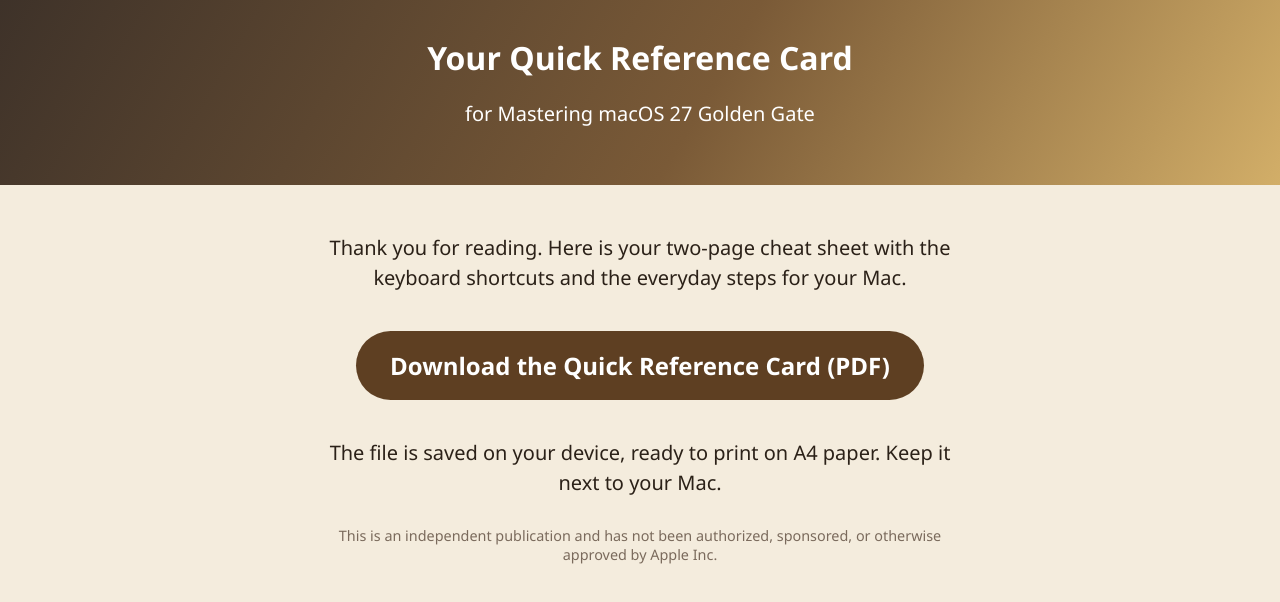
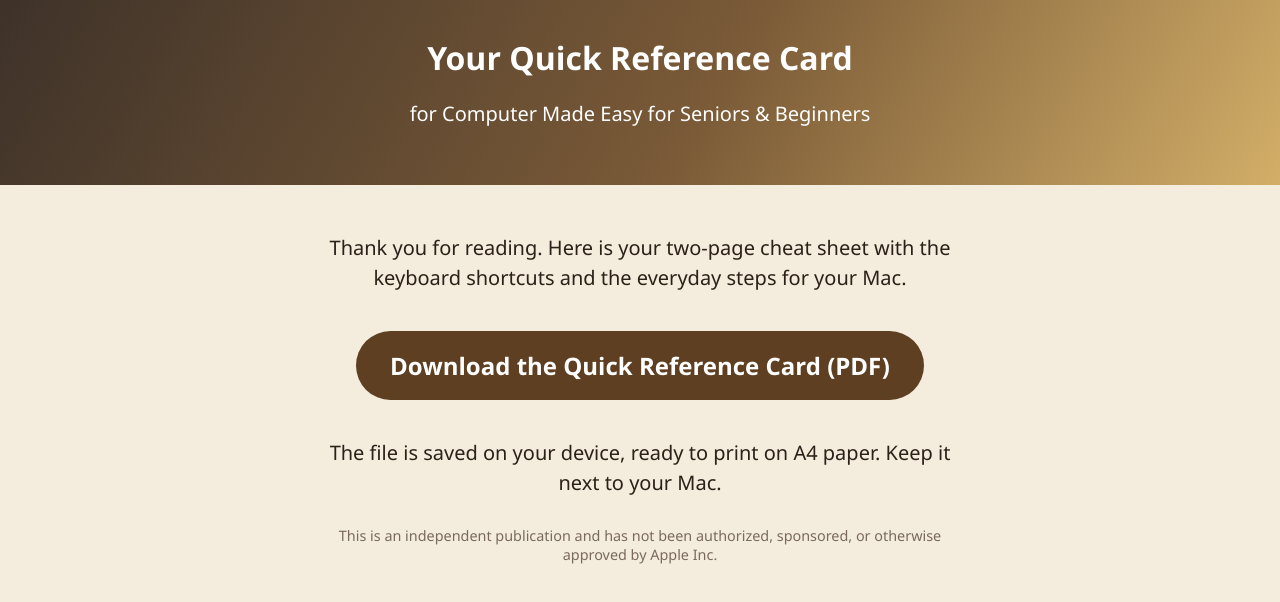
Before and after one commit to davidmerrittbooks/macos27-quick-card, a plain HTML site: page index.html in a window 1280 px wide. Drawn offline with Linux system fonts and the light colour scheme.

Commit message:
Add files via upload

```diff
--- a/index.html
+++ b/index.html
@@ -10,7 +10,7 @@ p{font-size:1.25rem;line-height:1.5}
 a.btn{display:inline-block;margin:18px 0;background:#5e3f22;color:#fff;text-decoration:none;font-weight:700;font-size:1.5rem;padding:18px 34px;border-radius:40px}
 small{display:block;color:#7a6a5c;margin-top:28px;font-size:.9rem}
 </style></head><body>
-<header><h1>Your Quick Reference Card</h1><p>for Mastering macOS 27 Golden Gate</p></header>
+<header><h1>Your Quick Reference Card</h1><p>for Computer Made Easy for Seniors &amp; Beginners</p></header>
 <main>
 <p>Thank you for reading. Here is your two-page cheat sheet with the keyboard shortcuts and the everyday steps for your Mac.</p>
 <a class="btn" href="macOS-27-Golden-Gate-Quick-Reference.pdf" download="macOS-27-Golden-Gate-Quick-Reference.pdf">Download the Quick Reference Card (PDF)</a>
```
Also changed, not shown: 1 other file.
